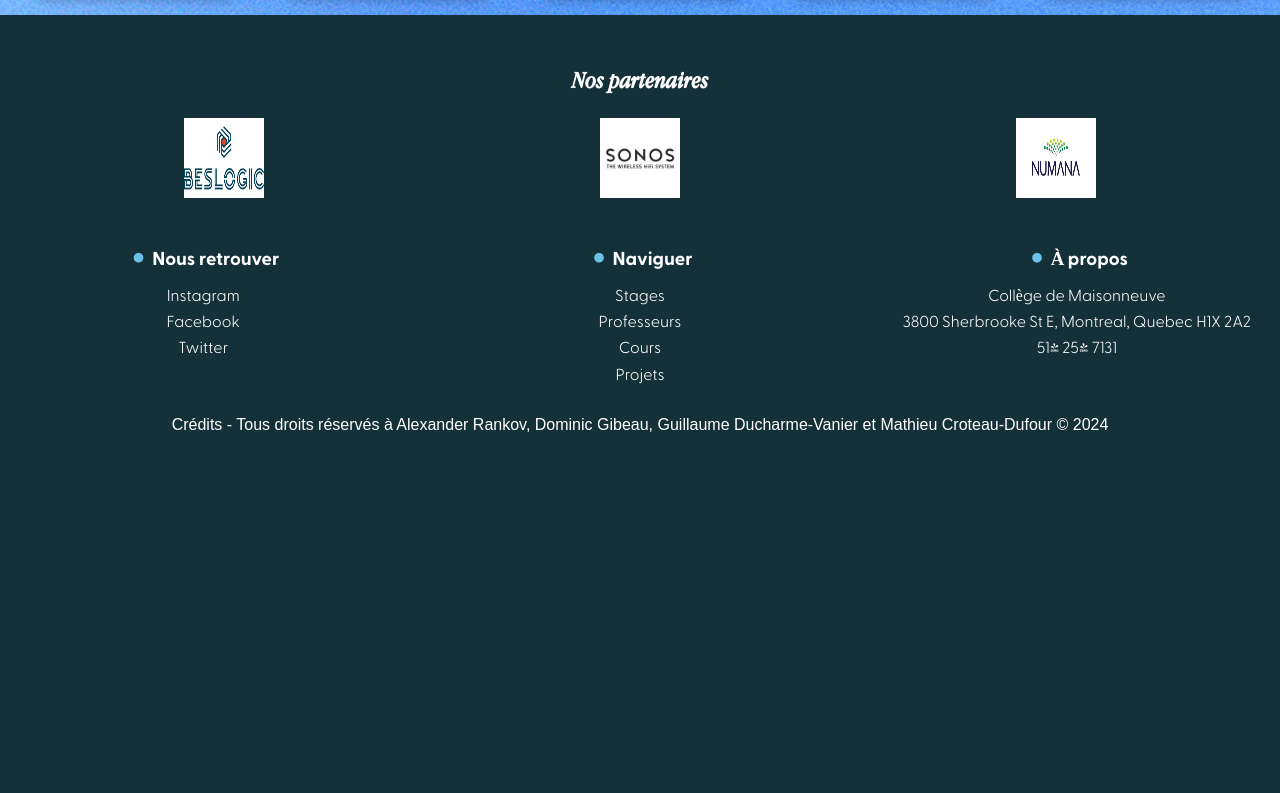
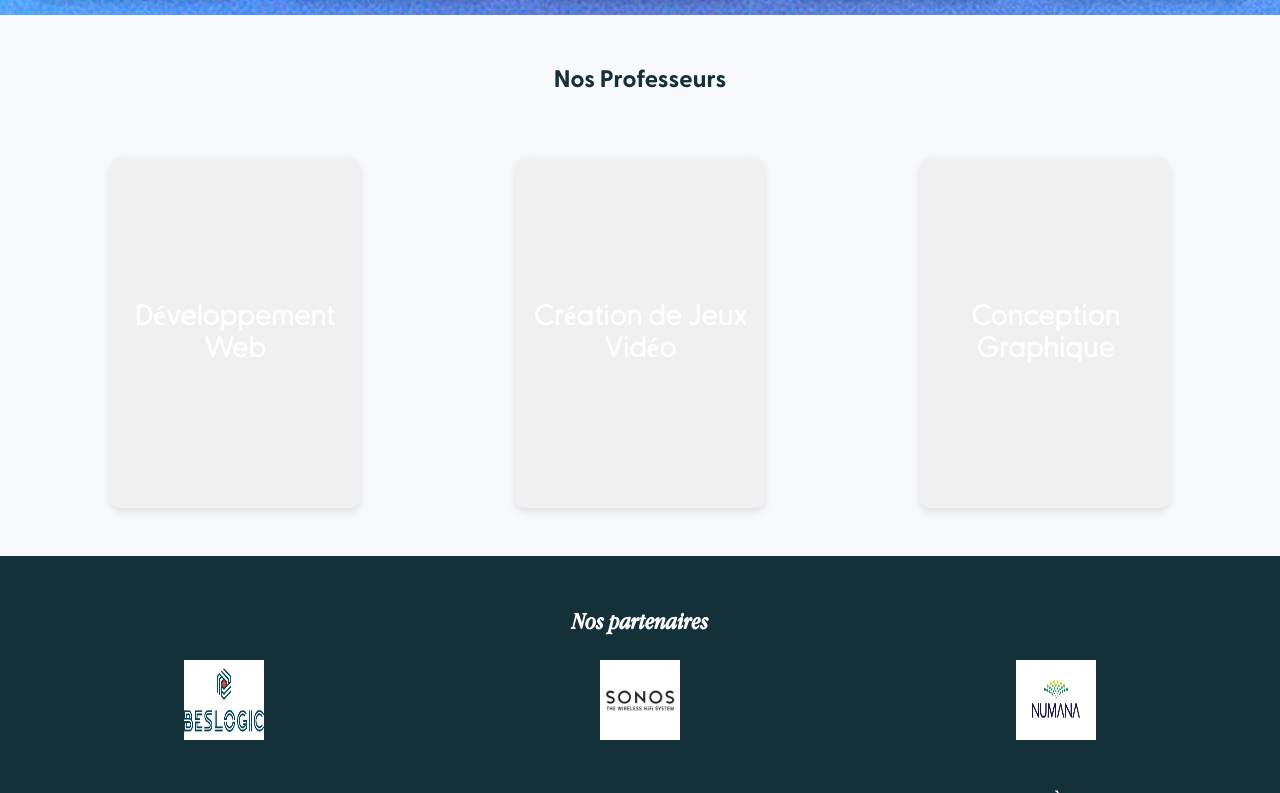
Before and after one commit to 5w5-2024-gr2-7/Content, a PHP site: page /index.htm in a window 1280 px wide. Shown: the part 941-1734 px from the top of the page. Before the commit the page ends 1373 px from the top, so only its background shows below. Run offline with PHP 8.4, Linux system fonts and the light colour scheme.

Commit message:
17 septembre 2024: J'ai commencé à ajouter la section des différents professeurs

```diff
--- a/CSS/styles.css
+++ b/CSS/styles.css
@@ -396,3 +396,108 @@ p{
     padding: 0.4em;
   }
 }
+
+
+/* Section des professeurs */
+/* Style général pour la section des professeurs */
+#professeurs {
+  padding: 2em;
+  background-color: #f7f9fc;
+  text-align: center;
+}
+
+#professeurs h2 {
+  font-family: 'FontGreycliffBold';
+  color: #143139;
+  margin-bottom: 2em;
+}
+
+/* Container des cartes */
+.prof-container {
+  display: flex;
+  justify-content: space-around;
+  flex-wrap: wrap;
+}
+
+/* Style des cartes */
+.prof-card {
+  width: 250px;
+  height: 350px;
+  perspective: 1000px;
+  margin: 1em;
+}
+
+.prof-card-front, .prof-card-back {
+  width: 100%;
+  height: 100%;
+  border-radius: 10px;
+  box-shadow: 0 4px 8px rgba(0, 0, 0, 0.1);
+  background-color: #ffffff;
+  backface-visibility: hidden;
+  position: absolute;
+  transition: transform 0.6s;
+}
+
+.prof-card-front {
+  display: flex;
+  align-items: center;
+  justify-content: center;
+  font-family: 'FontGreycliff';
+  font-size: 1.5em;
+  color: #333;
+  background-color: #f0f0f0;
+}
+
+.prof-card-back {
+  padding: 1em;
+  transform: rotateY(180deg);
+  font-family: 'FontGreycliff';
+  text-align: center;
+}
+
+.prof-card:hover .prof-card-front {
+  transform: rotateY(180deg);
+}
+
+.prof-card:hover .prof-card-back {
+  transform: rotateY(360deg);
+}
+
+/* Style du texte dans la carte */
+.prof-card-back h3 {
+  margin-bottom: 1em;
+}
+
+.prof-card-back p {
+  margin-bottom: 1em;
+}
+
+.prof-button {
+  background-color: #143139;
+  color: #ffffff;
+  padding: 0.5em 1em;
+  border-radius: 8px;
+  text-decoration: none;
+  font-family: 'FontGreycliffBold';
+}
+
+.prof-button:hover {
+  background-color: #0d252b;
+}
+
+/* Responsivité pour les petits écrans */
+@media screen and (max-width: 600px) {
+  .prof-container {
+    flex-direction: column;
+    align-items: center;
+  }
+
+  .prof-card {
+    width: 90%;
+    margin-bottom: 2em;
+  }
+
+  .prof-card-back p {
+    font-size: 0.9em;
+  }
+}
--- a/index.htm
+++ b/index.htm
@@ -73,7 +73,49 @@
     </a>
   </div>
 
+  <section id="professeurs">
+    <h2>Nos Professeurs</h2>
+    <div class="prof-container">
+      <!-- Carte pour le cours de Web -->
+      <div class="prof-card" id="web-card">
+        <div class="prof-card-front">
+          <h3>Développement Web</h3>
+        </div>
+        <div class="prof-card-back">
+          <h3>Développement Web</h3>
+          <p>Apprenez les bases du développement web avec HTML, CSS, et JavaScript.</p>
+          <p>Profs: Jean Dupont, Marie Tremblay</p>
+          <a href="#professeurs-web" class="prof-button">Voir plus</a>
+        </div>
+      </div>
 
+      <!-- Carte pour le cours de Jeu Vidéo -->
+      <div class="prof-card" id="jeu-card">
+        <div class="prof-card-front">
+          <h3>Création de Jeux Vidéo</h3>
+        </div>
+        <div class="prof-card-back">
+          <h3>Création de Jeux Vidéo</h3>
+          <p>Plongez dans la création de jeux avec Unity et Unreal Engine.</p>
+          <p>Profs: Alex Dubois, Sophie Gagnon</p>
+          <a href="#professeurs-jeu" class="prof-button">Voir plus</a>
+        </div>
+      </div>
+
+      <!-- Carte pour le cours de Conception Graphique -->
+      <div class="prof-card" id="conception-graphique-card">
+        <div class="prof-card-front">
+          <h3>Conception Graphique</h3>
+        </div>
+        <div class="prof-card-back">
+          <h3>Conception Graphique</h3>
+          <p>Explorez les principes du design graphique avec Adobe Illustrator et Photoshop.</p>
+          <p>Profs: Pierre Lefebvre, Laura Martin</p>
+          <a href="#professeurs-design" class="prof-button">Voir plus</a>
+        </div>
+      </div>
+    </div>
+  </section>
 
 
   <footer>
```
